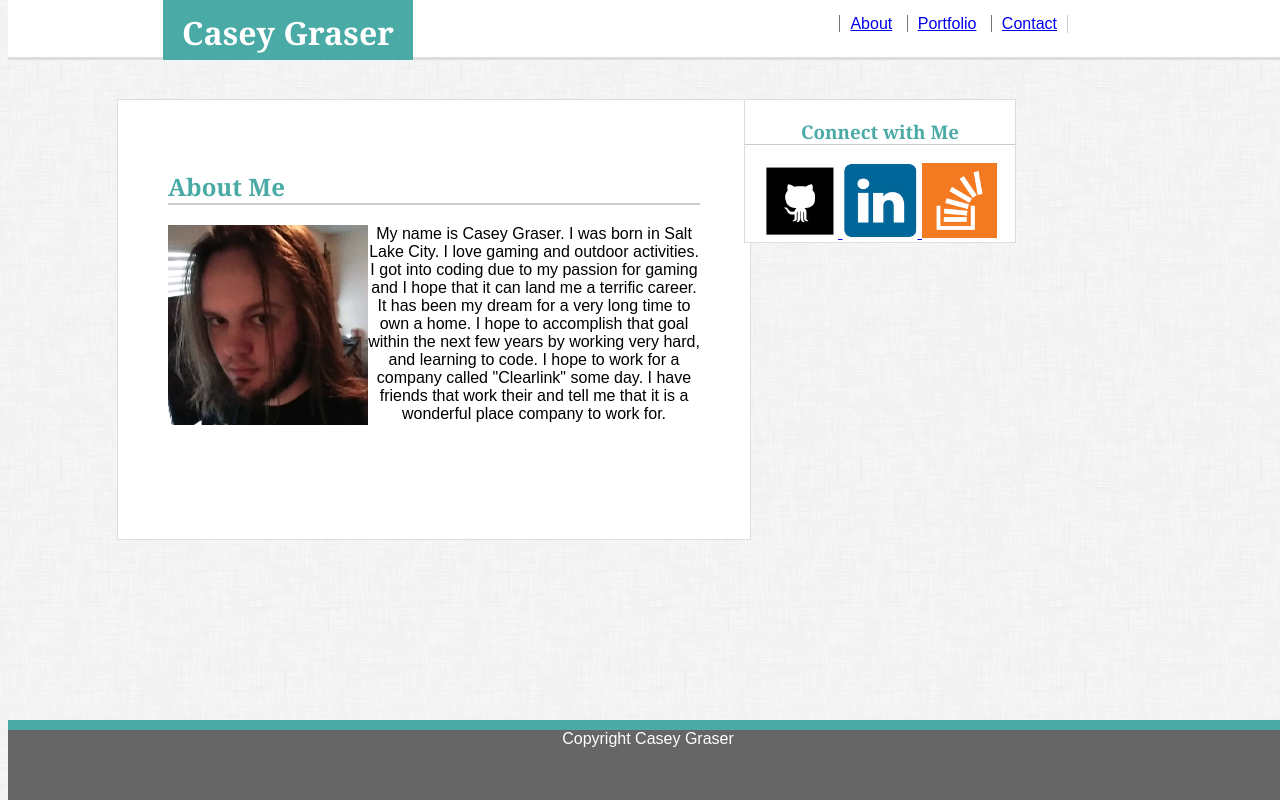
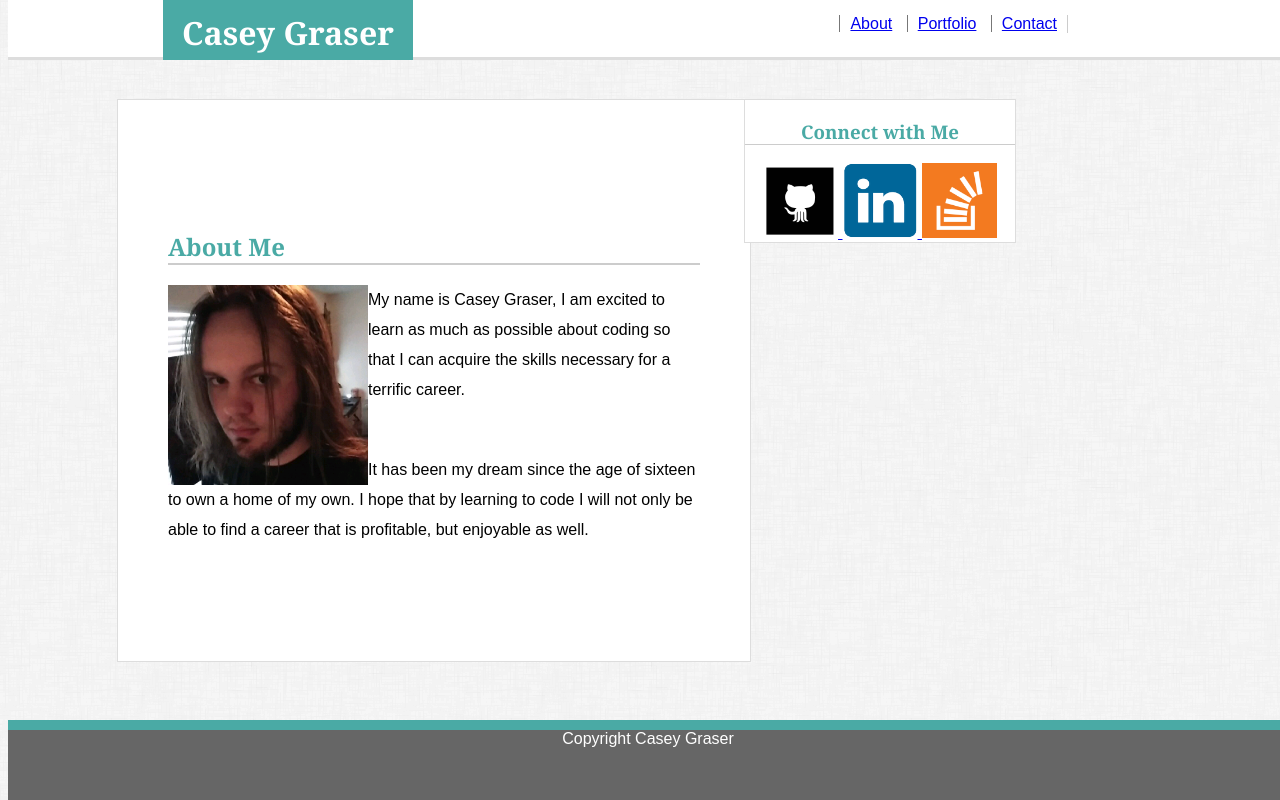
Before and after one commit to Csgraser/assignment-1, a plain HTML site: page index.html in a window 1280 px wide. Drawn offline with Linux system fonts and the light colour scheme.

Commit message:
fixed profile page

```diff
--- a/assets/css/style.css
+++ b/assets/css/style.css
@@ -21,6 +21,7 @@ h2 {
 	font-family: 'Georgia', Times, 'Times New Roman', serif;
 	color: #4aaaa5;
 	border-bottom: 2px solid #ccc;
+	margin-top: 80px;
 
 }
 
@@ -59,7 +60,7 @@ h3 {
 
 p {
 	font-family: 'Arial', 'Helvetica Neue', Helvetica, sans-serif;
-	text-align: center;
+	line-height: 30px;
 
 }
 
@@ -178,7 +179,7 @@ footer{
 
 .placeHolderImg{
 	margin-left: 30px;
-	padding-top: 60;
+	padding-top: 90;
 	width: 225px;
 	display: inline-block;
 	position: relative;
@@ -187,13 +188,13 @@ footer{
 
 .photos{
 	width: 225px;
-
+	padding-top: 30px;
 }
 
 .portfolioText{
 position: absolute;
 z-index: 3;
-top: 130px;
+top: 160px;
 background-color: #4aaaa5;
 text-align: center;
 width: 225px;
--- a/index.html
+++ b/index.html
@@ -56,12 +56,10 @@
 
 		<img src="assets/images/Caseypic.png" id="profilePicture">
 
-		<p>My name is Casey Graser. I was born in Salt Lake City. I love gaming and outdoor activities. I got into coding due to my
-			passion for gaming and I hope that it can land me a terrific career. It has been my dream for a very long time to own
-			a home. I hope to accomplish that goal within the next few years by working very hard, and learning to code. I hope to
-			work for a company called "Clearlink" some day. I have friends that work their and tell me that it is a wonderful place
-			company to work for.
+		<p>My name is Casey Graser, I am excited to learn as much as possible about coding so that I can acquire the skills necessary for a terrific career.
 		</p>
+		<br>
+		<p>It has been my dream since the age of sixteen to own a home of my own. I hope that by learning to code I will not only be able to find a career that is profitable, but enjoyable as well.</p>
 	</div>
 	<footer>
 		Copyright Casey Graser
```
Also changed, not shown: portfolio.html (+5 -1 lines).
